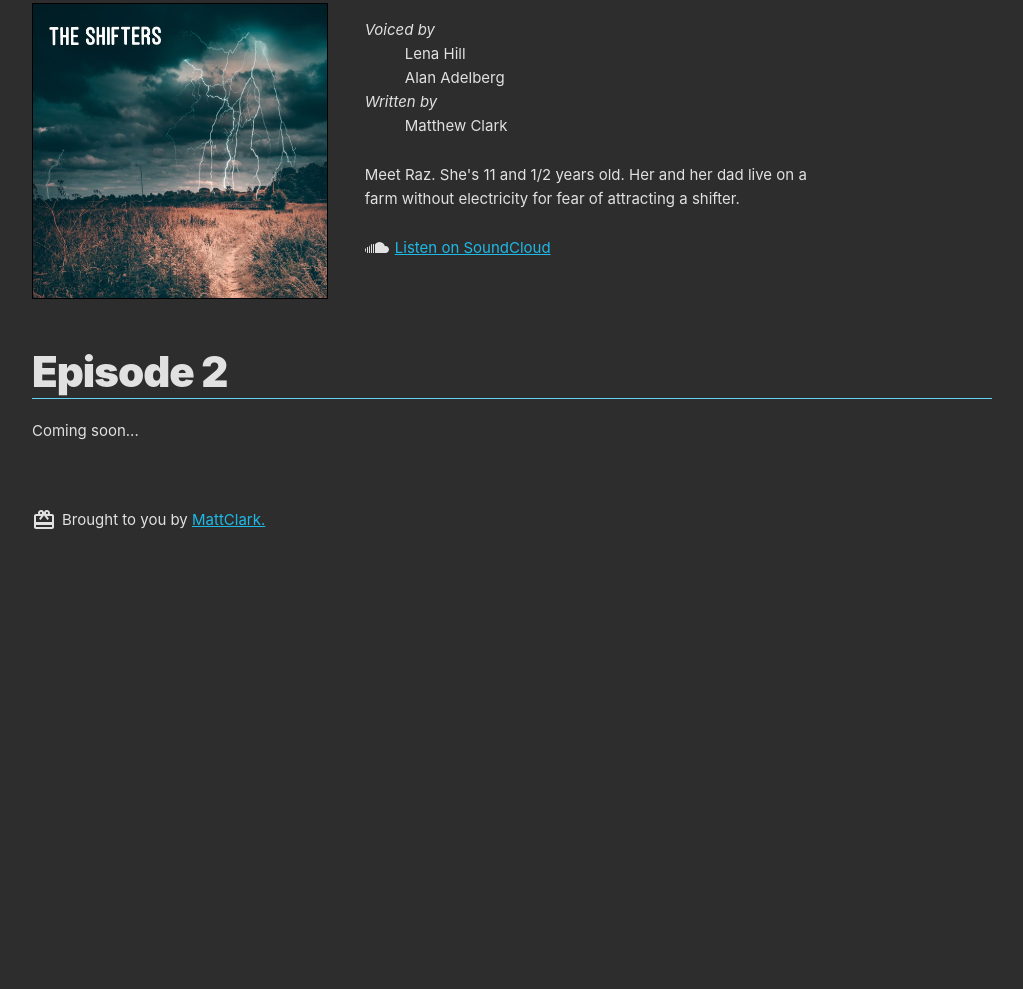
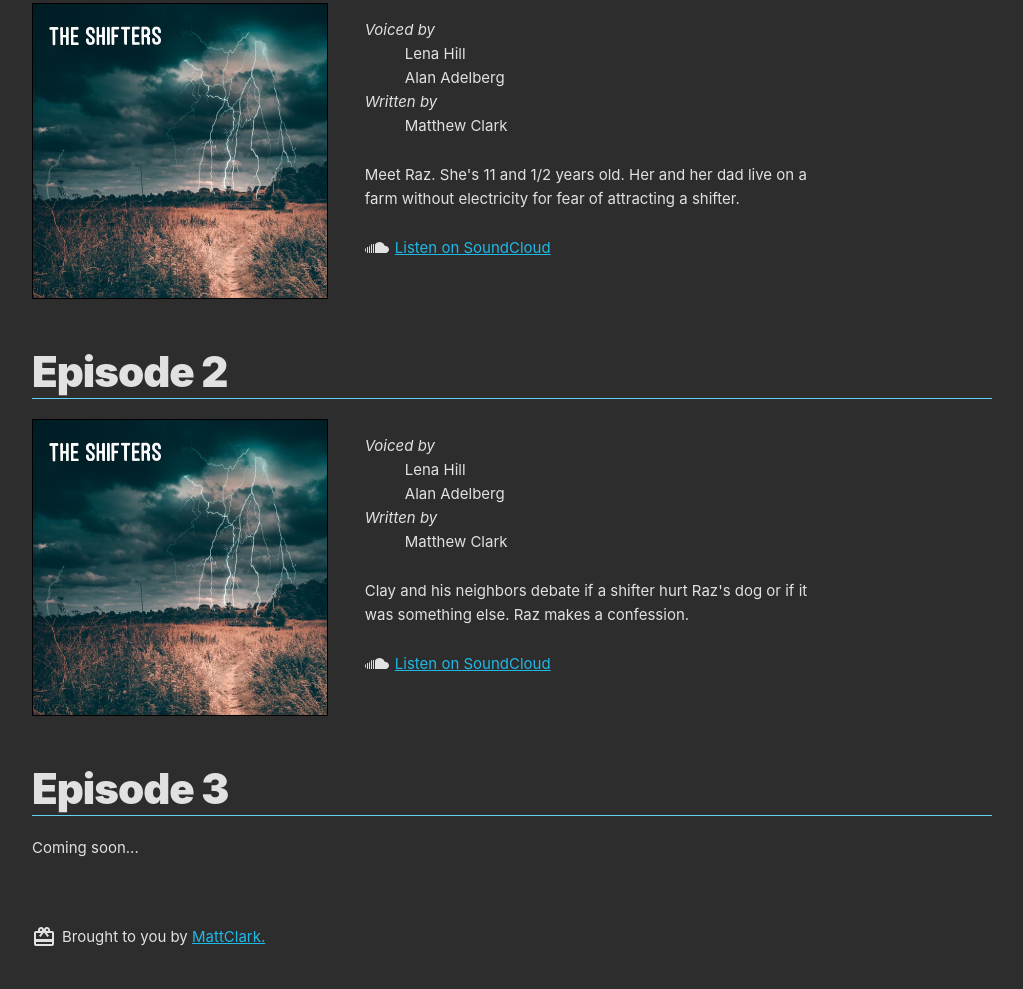
Before and after one commit to near-mint/near-mint-mkg, a website: page the-shifters.html in a window 1280 px wide. Shown: the part 341-1330 px from the top of the page, without its empty margins (128-1151 px from the left). Before the commit the page ends 913 px from the top, so only its background shows below. Drawn offline with Linux system fonts and the light colour scheme.

Commit message:
Added link to Ep2

```diff
--- a/the-shifters.html
+++ b/the-shifters.html
@@ -1,5 +1,6 @@
 <!DOCTYPE html>
 <html lang="en">
+
 <head>
 
   <!-- Basic Page Needs
@@ -706,13 +707,13 @@
   <link rel="icon" type="image/png" href="images/favicon.png" />
 
 </head>
+
 <body>
 
   <!-- Primary Page Layout
   –––––––––––––––––––––––––––––––––––––––––––––––––– -->
   <div class="container">
     <div class="row">
-
       <h1>The Shifters <span class="sub">A radio play</span></h1>
     </div>
     <div class="content">
@@ -720,8 +721,8 @@
         <h2>Episode 1</h2>
         <div class="row">
           <div class="four columns">
-                <a href="https://soundcloud.com/lena-gwendolyn/the-shifters-episode-1" >
-                  <img src="src/images/the-shifters-poster.jpg" class="podcast-poster"/>
+            <a href="https://soundcloud.com/lena-gwendolyn/the-shifters-episode-1">
+              <img src="src/images/the-shifters-poster.jpg" class="podcast-poster" />
             </a>
           </div>
           <div class="six columns">
@@ -733,12 +734,15 @@
               <dd>Matthew Clark</dd>
               </p>
               <p>
-                  Meet Raz. She's 11 and 1/2 years old. Her and her dad live on a farm without electricity for fear of attracting a shifter.
+                Meet Raz. She's 11 and 1/2 years old. Her and her dad live on a farm without electricity for fear of
+                attracting a shifter.
               </p>
               <div class="icon-link">
-                  <svg xmlns="http://www.w3.org/2000/svg" xmlns:xlink="http://www.w3.org/1999/xlink" viewBox="0 0 24 24" version="1.1" width="24px" height="24px">
+                <svg xmlns="http://www.w3.org/2000/svg" xmlns:xlink="http://www.w3.org/1999/xlink" viewBox="0 0 24 24"
+                  version="1.1" width="24px" height="24px">
                   <g id="surface1">
-                  <path style=" " d="M 14.5 6 C 12.601563 6 11 6.90625 10 8.40625 L 10 17 L 20.5 17 C 22.398438 17 24 15.398438 24 13.5 C 24 11.601563 22.398438 10 20.5 10 C 20.300781 10 20.011719 9.992188 19.8125 10.09375 C 19.210938 7.695313 17 6 14.5 6 Z M 8 8 L 8 17 L 9 17 L 9 8.09375 C 8.699219 7.992188 8.300781 8 8 8 Z M 7 8.09375 C 6.601563 8.195313 6.300781 8.398438 6 8.5 L 6 17 L 7 17 Z M 5 9.40625 C 4.5 9.90625 4.195313 10.488281 4.09375 11.1875 L 4 11.1875 L 4 17 L 5 17 Z M 3 11 C 2.601563 11 2.300781 11.085938 2 11.1875 L 2 16.8125 C 2.300781 16.914063 2.601563 17 3 17 Z M 1 11.8125 C 0.398438 12.3125 0 13.101563 0 14 C 0 14.898438 0.398438 15.6875 1 16.1875 Z "/>
+                    <path style=" "
+                      d="M 14.5 6 C 12.601563 6 11 6.90625 10 8.40625 L 10 17 L 20.5 17 C 22.398438 17 24 15.398438 24 13.5 C 24 11.601563 22.398438 10 20.5 10 C 20.300781 10 20.011719 9.992188 19.8125 10.09375 C 19.210938 7.695313 17 6 14.5 6 Z M 8 8 L 8 17 L 9 17 L 9 8.09375 C 8.699219 7.992188 8.300781 8 8 8 Z M 7 8.09375 C 6.601563 8.195313 6.300781 8.398438 6 8.5 L 6 17 L 7 17 Z M 5 9.40625 C 4.5 9.90625 4.195313 10.488281 4.09375 11.1875 L 4 11.1875 L 4 17 L 5 17 Z M 3 11 C 2.601563 11 2.300781 11.085938 2 11.1875 L 2 16.8125 C 2.300781 16.914063 2.601563 17 3 17 Z M 1 11.8125 C 0.398438 12.3125 0 13.101563 0 14 C 0 14.898438 0.398438 15.6875 1 16.1875 Z " />
                   </g>
                 </svg>
                 <span>
@@ -753,23 +757,61 @@
       </div>
       <div class="section">
         <h2>Episode 2</h2>
+        <div class="row">
+          <div class="four columns">
+            <a href="https://soundcloud.com/lena-gwendolyn/the-shifters-episode-2">
+              <img src="src/images/the-shifters-poster.jpg" class="podcast-poster" />
+            </a>
+          </div>
+          <div class="six columns">
+            <dl>
+              <dt>Voiced by</dt>
+              <dd>Lena Hill</dd>
+              <dd>Alan Adelberg</dd>
+              <dt>Written by</dt>
+              <dd>Matthew Clark</dd>
+              </p>
               <p>
-          Coming soon...
+                Clay and his neighbors debate if a shifter hurt Raz's dog or if it was something else. Raz makes a
+                confession.
               </p>
+              <div class="icon-link">
+                <svg xmlns="http://www.w3.org/2000/svg" xmlns:xlink="http://www.w3.org/1999/xlink" viewBox="0 0 24 24"
+                  version="1.1" width="24px" height="24px">
+                  <g id="surface1">
+                    <path style=" "
+                      d="M 14.5 6 C 12.601563 6 11 6.90625 10 8.40625 L 10 17 L 20.5 17 C 22.398438 17 24 15.398438 24 13.5 C 24 11.601563 22.398438 10 20.5 10 C 20.300781 10 20.011719 9.992188 19.8125 10.09375 C 19.210938 7.695313 17 6 14.5 6 Z M 8 8 L 8 17 L 9 17 L 9 8.09375 C 8.699219 7.992188 8.300781 8 8 8 Z M 7 8.09375 C 6.601563 8.195313 6.300781 8.398438 6 8.5 L 6 17 L 7 17 Z M 5 9.40625 C 4.5 9.90625 4.195313 10.488281 4.09375 11.1875 L 4 11.1875 L 4 17 L 5 17 Z M 3 11 C 2.601563 11 2.300781 11.085938 2 11.1875 L 2 16.8125 C 2.300781 16.914063 2.601563 17 3 17 Z M 1 11.8125 C 0.398438 12.3125 0 13.101563 0 14 C 0 14.898438 0.398438 15.6875 1 16.1875 Z " />
+                  </g>
+                </svg>
+                <span>
+                  <a href="https://soundcloud.com/lena-gwendolyn/the-shifters-episode-2">Listen on SoundCloud</a>
+                </span>
+              </div>
+          </div>
+          <div class="two columns">
+          </div>
+          <!-- <iframe width="100%" height="166" scrolling="no" frameborder="no" allow="autoplay" src="https://w.soundcloud.com/player/?url=https%3A//api.soundcloud.com/tracks/562548579&color=%23ff5500&auto_play=false&hide_related=false&show_comments=true&show_user=true&show_reposts=false&show_teaser=true"></iframe> -->
+        </div>
+      </div>
+      <div class="section">
+        <h2>Episode 3</h2>
+        <p>Coming soon...</p>
       </div>
     </div>
     <div class="footer row">
       <div class="icon-link">
-        <svg fill="#000000" height="24" viewBox="0 0 24 24" width="24" position="absolute" xmlns="http://www.w3.org/2000/svg">
-            <path d="M20 6h-2.18c.11-.31.18-.65.18-1 0-1.66-1.34-3-3-3-1.05 0-1.96.54-2.5 1.35l-.5.67-.5-.68C10.96 2.54 10.05 2 9 2 7.34 2 6 3.34 6 5c0 .35.07.69.18 1H4c-1.11 0-1.99.89-1.99 2L2 19c0 1.11.89 2 2 2h16c1.11 0 2-.89 2-2V8c0-1.11-.89-2-2-2zm-5-2c.55 0 1 .45 1 1s-.45 1-1 1-1-.45-1-1 .45-1 1-1zM9 4c.55 0 1 .45 1 1s-.45 1-1 1-1-.45-1-1 .45-1 1-1zm11 15H4v-2h16v2zm0-5H4V8h5.08L7 10.83 8.62 12 11 8.76l1-1.36 1 1.36L15.38 12 17 10.83 14.92 8H20v6z"/>
-            <path d="M0 0h24v24H0z" fill="none"/>
+        <svg fill="#000000" height="24" viewBox="0 0 24 24" width="24" position="absolute"
+          xmlns="http://www.w3.org/2000/svg">
+          <path
+            d="M20 6h-2.18c.11-.31.18-.65.18-1 0-1.66-1.34-3-3-3-1.05 0-1.96.54-2.5 1.35l-.5.67-.5-.68C10.96 2.54 10.05 2 9 2 7.34 2 6 3.34 6 5c0 .35.07.69.18 1H4c-1.11 0-1.99.89-1.99 2L2 19c0 1.11.89 2 2 2h16c1.11 0 2-.89 2-2V8c0-1.11-.89-2-2-2zm-5-2c.55 0 1 .45 1 1s-.45 1-1 1-1-.45-1-1 .45-1 1-1zM9 4c.55 0 1 .45 1 1s-.45 1-1 1-1-.45-1-1 .45-1 1-1zm11 15H4v-2h16v2zm0-5H4V8h5.08L7 10.83 8.62 12 11 8.76l1-1.36 1 1.36L15.38 12 17 10.83 14.92 8H20v6z" />
+          <path d="M0 0h24v24H0z" fill="none" />
         </svg>
         <span>Brought to you by <a href="http://whoismattclark.com">MattClark.</a></span>
       </div>
     </div>
   </div>
-
   <!-- End Document
   –––––––––––––––––––––––––––––––––––––––––––––––––– -->
 </body>
+
 </html>
```
Also changed, not shown: src/the-shifters.html (+53 -11 lines). Lines whose indentation alone changed are shown as unchanged.
